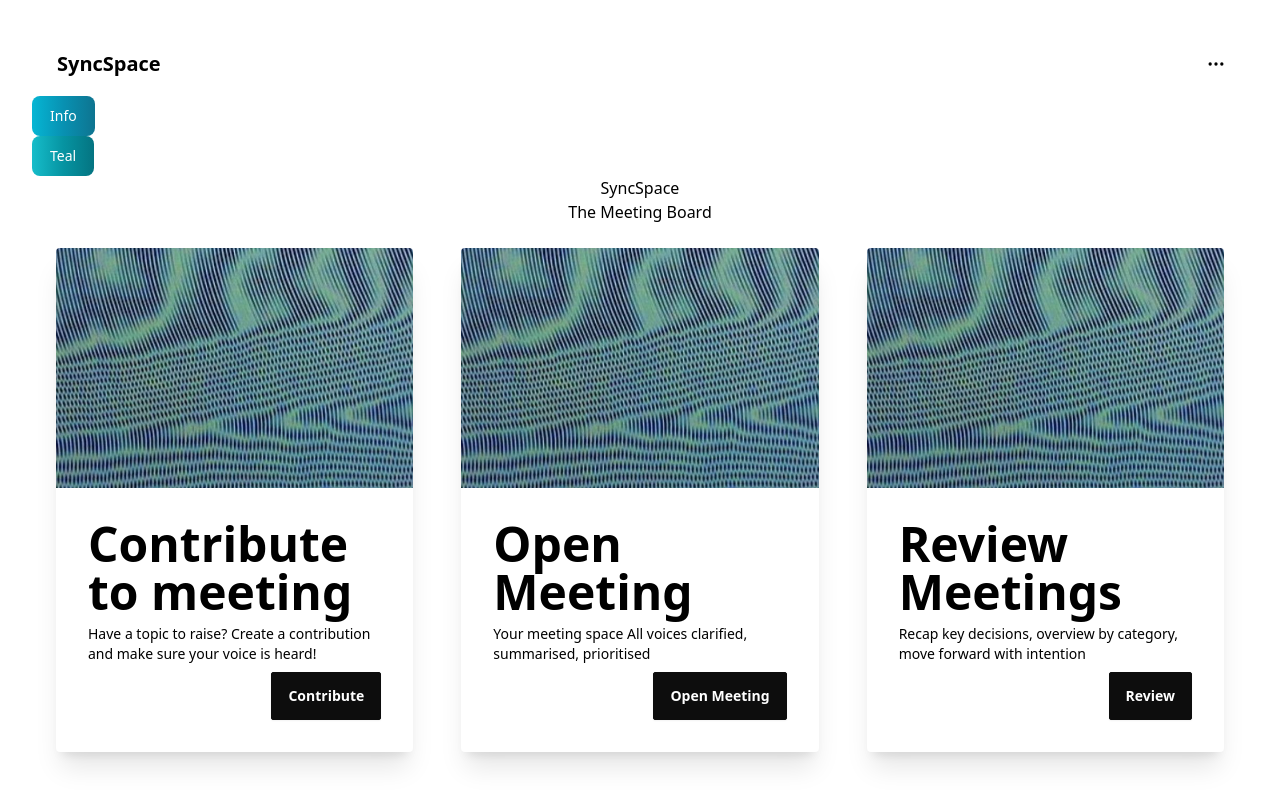
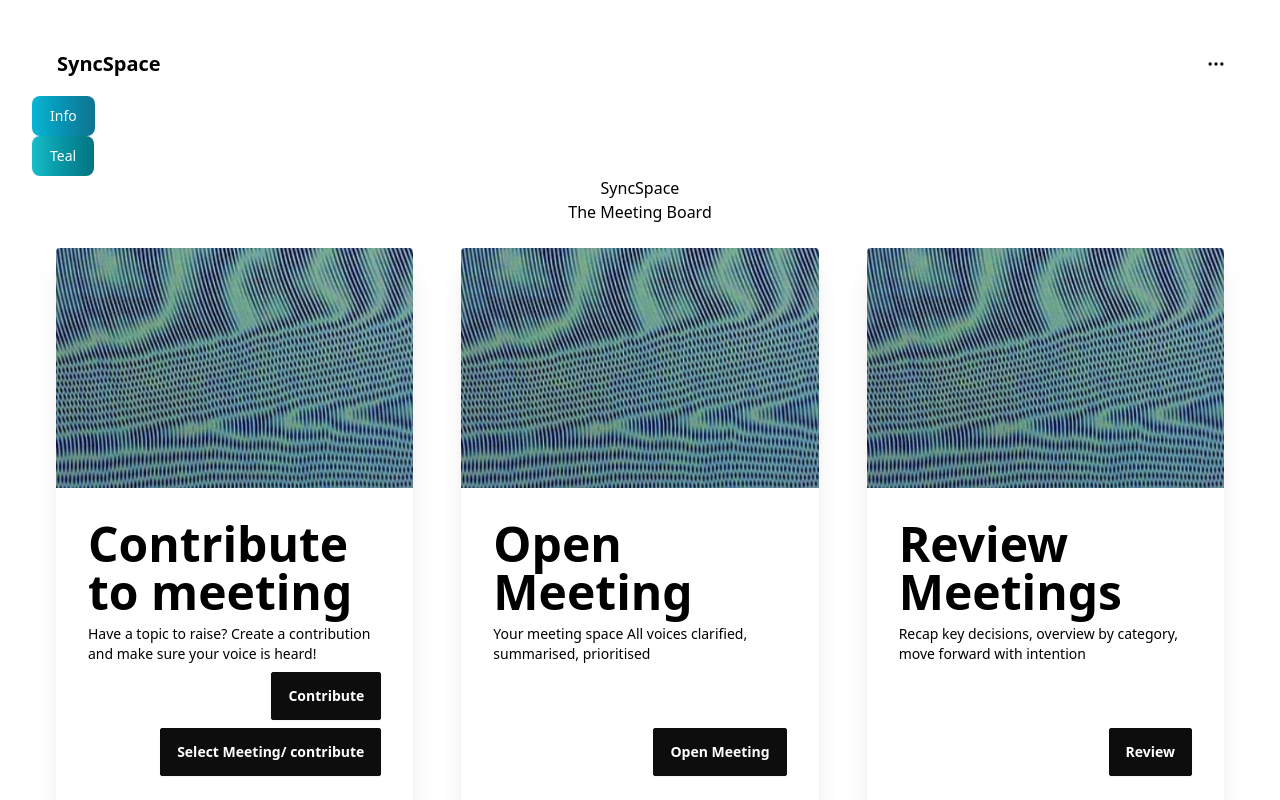
Before and after one commit to RosieMoonYin/TeamHub, a React (Vite) app in the folder teamhub-frontend/: page / in a window 1280 px wide. Shown: the top 800 px of the page. Built offline with nearby package versions, Linux system fonts and the light colour scheme.

Commit message:
feat: add route to select meeting page

```diff
--- a/teamhub-frontend/src/App.tsx
+++ b/teamhub-frontend/src/App.tsx
@@ -4,6 +4,7 @@ import Home from "./pages/home";
 import Contribute from "./pages/contribute";
 import Archive from "./pages/archive";
 import Meeting from "./pages/meeting";
+import SelectMeeting from "./pages/selectmeeting";
 
 function App() {
   return (
@@ -14,6 +15,7 @@ function App() {
           <Route path="/contribute" element={<Contribute />} />
           <Route path="/archive" element={<Archive />} />
           <Route path="/meeting" element={<Meeting />} />
+          <Route path="/selectmeeting" element={<SelectMeeting />} />
         </Routes>
       </Router>
     </>
--- a/teamhub-frontend/src/components/Cards/contributeCard.tsx
+++ b/teamhub-frontend/src/components/Cards/contributeCard.tsx
@@ -16,6 +16,11 @@ export default function ContributeCard() {
           <Link to="/contribute">
             <button className="btn btn-primary">Contribute</button>
           </Link>
+          <Link to="/selectmeeting">
+            <button className="btn btn-primary">
+              Select Meeting/ contribute
+            </button>
+          </Link>
         </div>
       </div>
     </div>
--- a/teamhub-frontend/src/components/postsMeeting.tsx
+++ b/teamhub-frontend/src/components/postsMeeting.tsx
@@ -15,6 +15,7 @@ export default function PostsMeeting() {
   if (error) return <div>An erro occurred: {error.message}</div>;
 
   //i will add logic for displaying selected meeting only
+  //show urgent first
 
   return (
     <div className="flex flex-wrap gap-4">
--- a/teamhub-frontend/src/pages/selectmeeting.tsx
+++ b/teamhub-frontend/src/pages/selectmeeting.tsx
@@ -0,0 +1,12 @@
+import Footer from "../components/footer";
+import Navbar from "../components/navbar";
+
+export default function SelectMeeting() {
+  return (
+    <>
+      <Navbar />
+
+      <Footer />
+    </>
+  );
+}
```
